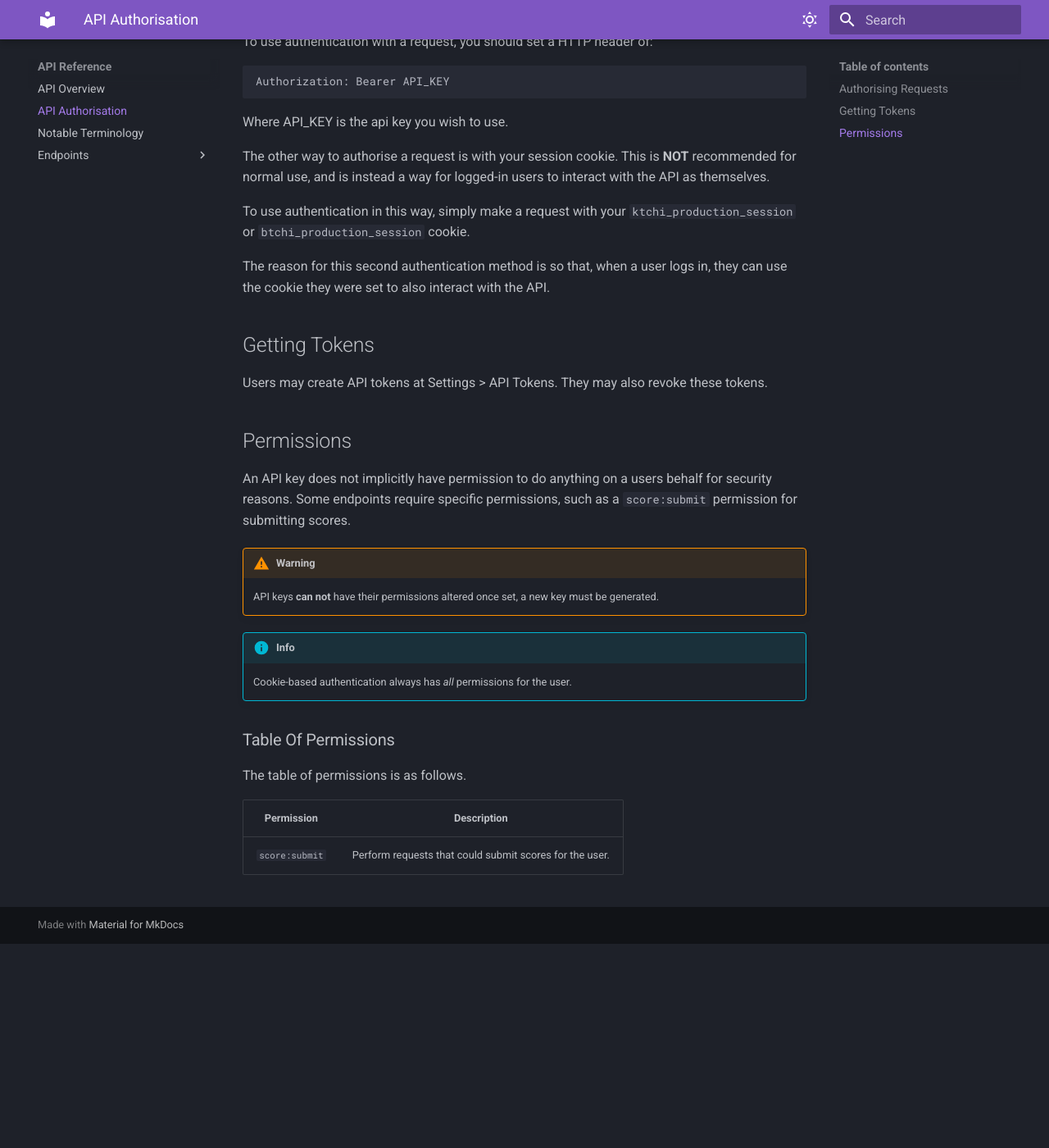
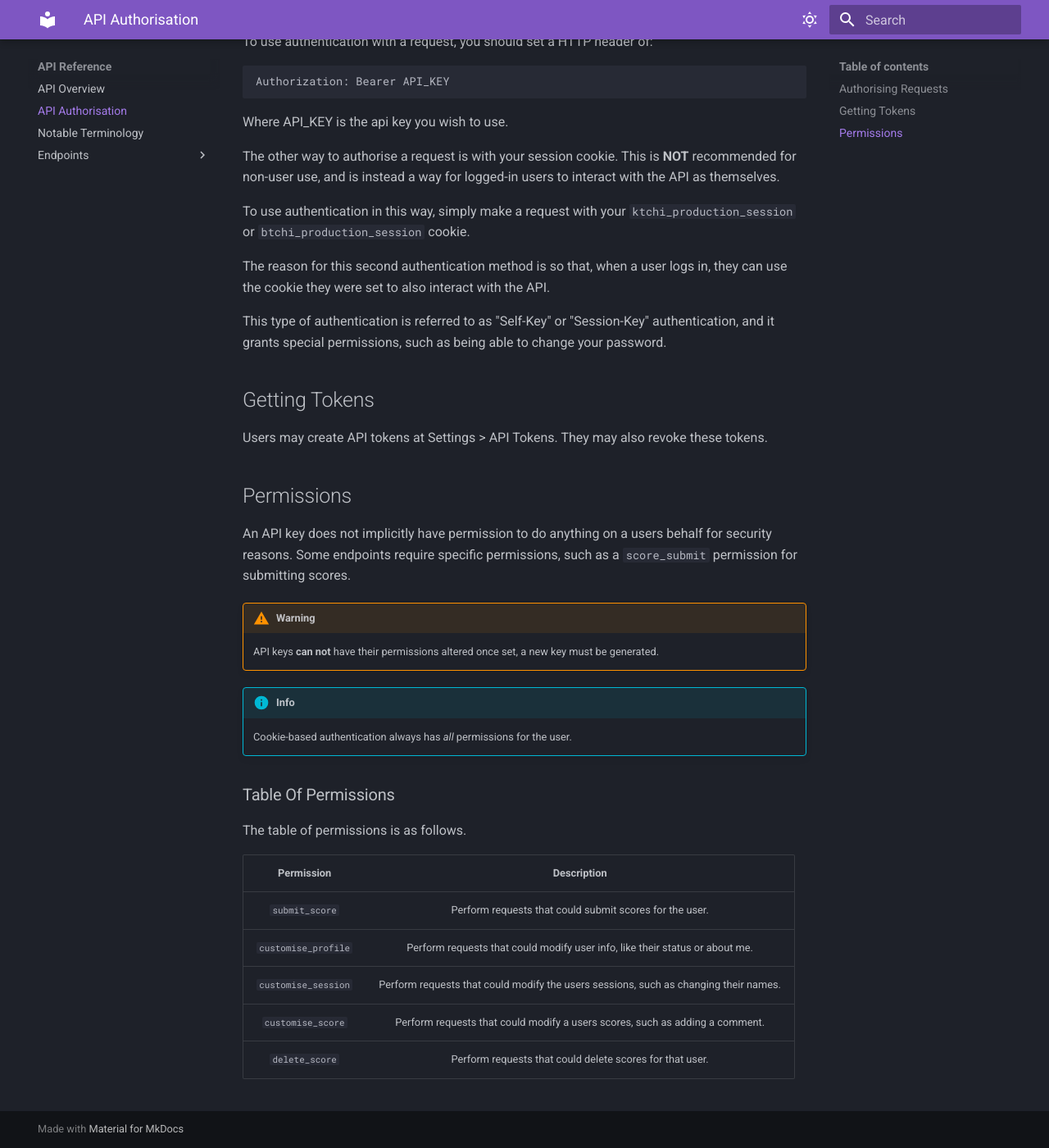
Before and after one commit to zkrising/Tachi, an MkDocs documentation site: the page built from docs/docs/api/auth.md, in a window 1280 px wide and 1400 px high, scrolled down 399 px. Shown: the whole window at 82% size. Built offline with MkDocs 1.6.1 and Material for MkDocs 9.7.7, drawn with Linux system fonts in a browser that asks for light colours; before the commit the page ends 1550 px from its top, so only the background shows below that.

Commit message:
Update permission names

```diff
--- a/docs/docs/api/auth.md
+++ b/docs/docs/api/auth.md
@@ -18,13 +18,16 @@ Authorization: Bearer API_KEY
 Where API_KEY is the api key you wish to use.
 
 The other way to authorise a request is with your session cookie. This is **NOT** recommended
-for normal use, and is instead a way for logged-in users to interact with the API as themselves.
+for non-user use, and is instead a way for logged-in users to interact with the API as themselves.
 
 To use authentication in this way, simply make a request with your `ktchi_production_session` or
 `btchi_production_session` cookie.
 
 The reason for this second authentication method is so that, when a user logs in, they can use
 the cookie they were set to also interact with the API.
+
+This type of authentication is referred to as "Self-Key" or "Session-Key" authentication, and it grants special
+permissions, such as being able to change your password.
 
 ## Getting Tokens
 
@@ -33,7 +36,7 @@ Users may create API tokens at Settings > API Tokens. They may also revoke these
 ## Permissions
 
 An API key does not implicitly have permission to do anything on a users behalf for security reasons.
-Some endpoints require specific permissions, such as a `score:submit` permission for submitting scores.
+Some endpoints require specific permissions, such as a `score_submit` permission for submitting scores.
 
 !!! warning
 	API keys **can not** have their permissions altered once set, a new key must be generated.
@@ -47,4 +50,8 @@ The table of permissions is as follows.
 
 | Permission | Description |
 | :: | :: |
-| `score:submit` | Perform requests that could submit scores for the user. |
+| `submit_score` | Perform requests that could submit scores for the user. |
+| `customise_profile` | Perform requests that could modify user info, like their status or about me. |
+| `customise_session` | Perform requests that could modify the users sessions, such as changing their names. |
+| `customise_score` | Perform requests that could modify a users scores, such as adding a comment. |
+| `delete_score` | Perform requests that could delete scores for that user. |
```
